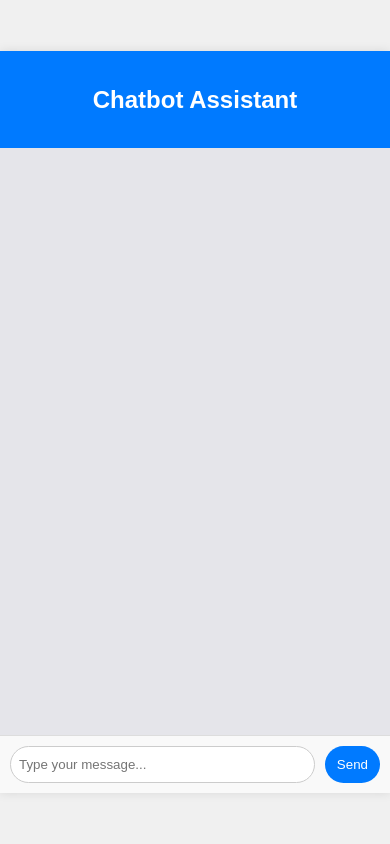
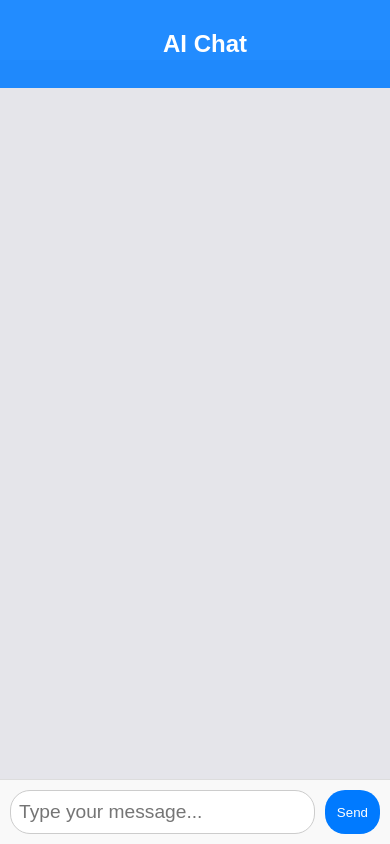
Before and after one commit to MehdiH7/Mehdi-Website, a plain HTML site: page chatbot/index.html in a window 390 px wide. Drawn offline with Linux system fonts and the light colour scheme.

Commit message:
[Fixed bug]-Responsivess added

```diff
--- a/chatbot/index.html
+++ b/chatbot/index.html
@@ -9,7 +9,7 @@
 <body>
     <div class="chat-container">
         <div class="chat-header">
-            <h2>Chatbot Assistant</h2>
+            <h2>AI Chat</h2>
         </div>
         <div id="chatbox" class="chatbox">
             <!-- Messages will be appended here -->
--- a/chatbot/styles.css
+++ b/chatbot/styles.css
@@ -7,7 +7,6 @@ body {
     display: flex;
     justify-content: center;
     align-items: center;
-    overflow: hidden; /* Prevent the body from scrolling */
 }
 
 /* Chat Container */
@@ -15,7 +14,7 @@ body {
     background: white;
     width: 100%;
     max-width: 600px;
-    height: 100%;
+    height: 100vh;
     display: flex;
     flex-direction: column;
     box-shadow: 0 0 10px rgba(0, 0, 0, 0.1);
@@ -24,23 +23,31 @@ body {
 
 /* Chat Header */
 .chat-header {
-    background: #007AFF;
+    background: #007bffdd;
     color: white;
     padding: 15px;
     text-align: center;
-    flex-shrink: 0;
+    position: fixed;
+    top: 0;
+    width: 100%;
+    max-width: 600px;
+    z-index: 1;
 }
 
 /* Chatbox */
 .chatbox {
     flex-grow: 1;
     padding: 15px;
+    padding-top: 70px; /* Offset for fixed header */
+    padding-bottom: 70px; /* Offset for fixed input */
     overflow-y: auto;
     background: #e5e5ea;
     display: flex;
     flex-direction: column;
     gap: 10px;
     box-sizing: border-box;
+    margin-top: 60px; /* Compensate for header height */
+    margin-bottom: 60px; /* Compensate for input height */
 }
 
 /* Chat Message Styling */
@@ -88,9 +95,11 @@ body {
     background: #f9f9f9;
     border-top: 1px solid #ddd;
     box-sizing: border-box;
-    flex-shrink: 0;
-    position: sticky;
+    position: fixed;
     bottom: 0;
+    width: 100%;
+    max-width: 600px;
+    z-index: 1;
 }
 
 .chat-input input {
@@ -100,6 +109,7 @@ body {
     border: 1px solid #ccc;
     outline: none;
     box-sizing: border-box;
+    font-size: 1.2rem;
 }
 
 .chat-input button {
@@ -119,8 +129,12 @@ body {
 /* Mobile Responsiveness */
 @media (max-width: 600px) {
     .chat-container {
-        height: 88vh;
+        height: 100vh;
         border-radius: 0;
+    }
+
+    .chat-header {
+        padding: 10px;
     }
 
     .chat-input input {
```
